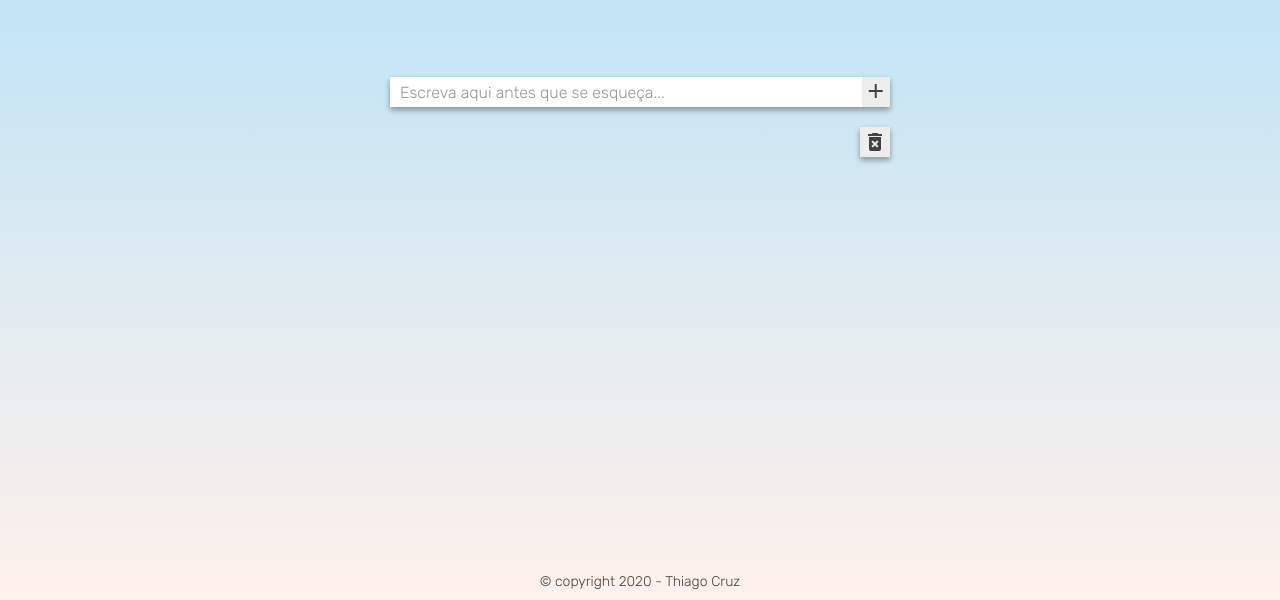
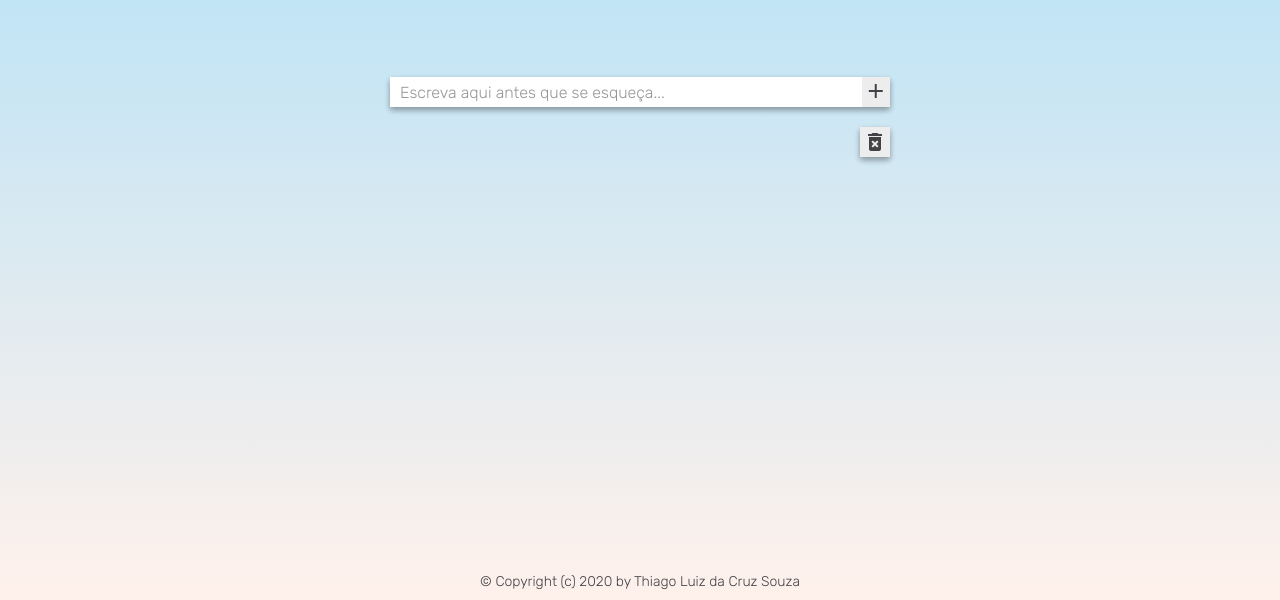
Before and after one commit to thiagocrux/todo-list, a plain HTML site: page index.html in a window 1280 px wide. Shown: the part 200-800 px from the top of the page. Drawn offline with Linux system fonts and the light colour scheme.

Commit message:
Some adjustments in the copyright

```diff
--- a/index.html
+++ b/index.html
@@ -49,7 +49,9 @@
       </main>
     </div>
     <footer class="footer flex-container-2">
-      <p class="copyright">&copy; copyright 2020 - Thiago Cruz</p>
+      <p class="copyright">
+        &copy; Copyright (c) 2020 by Thiago Luiz da Cruz Souza
+      </p>
     </footer>
 
     <script src="app.js"></script>
```
Also changed, not shown: 1 other file.
